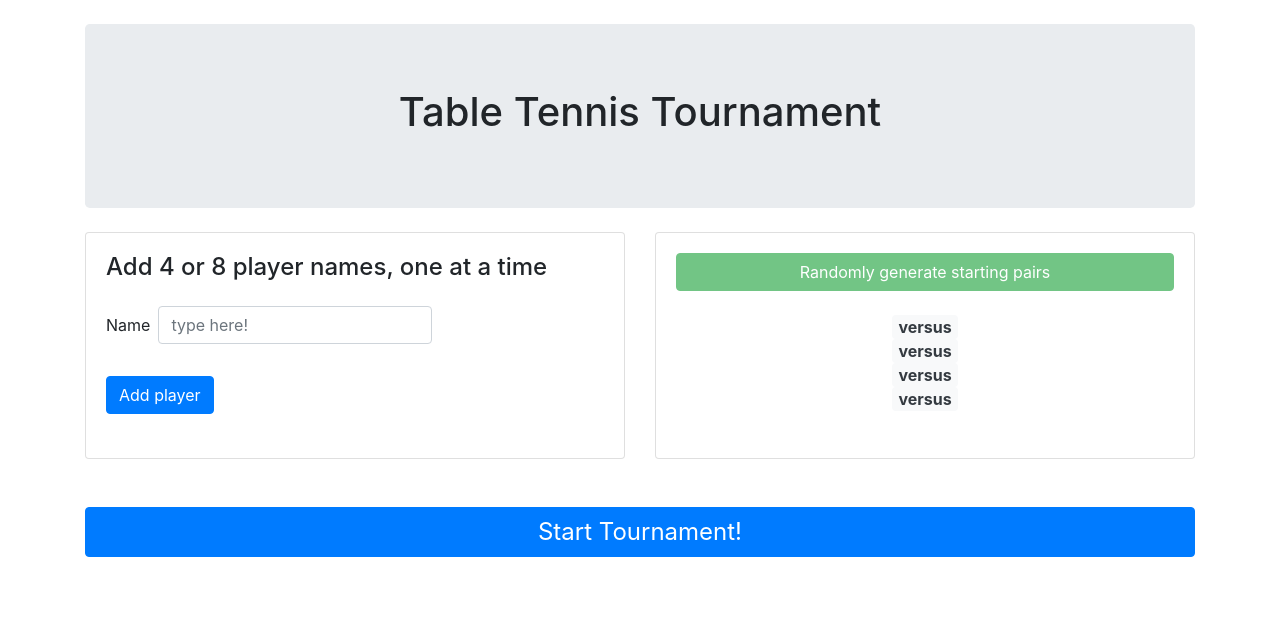
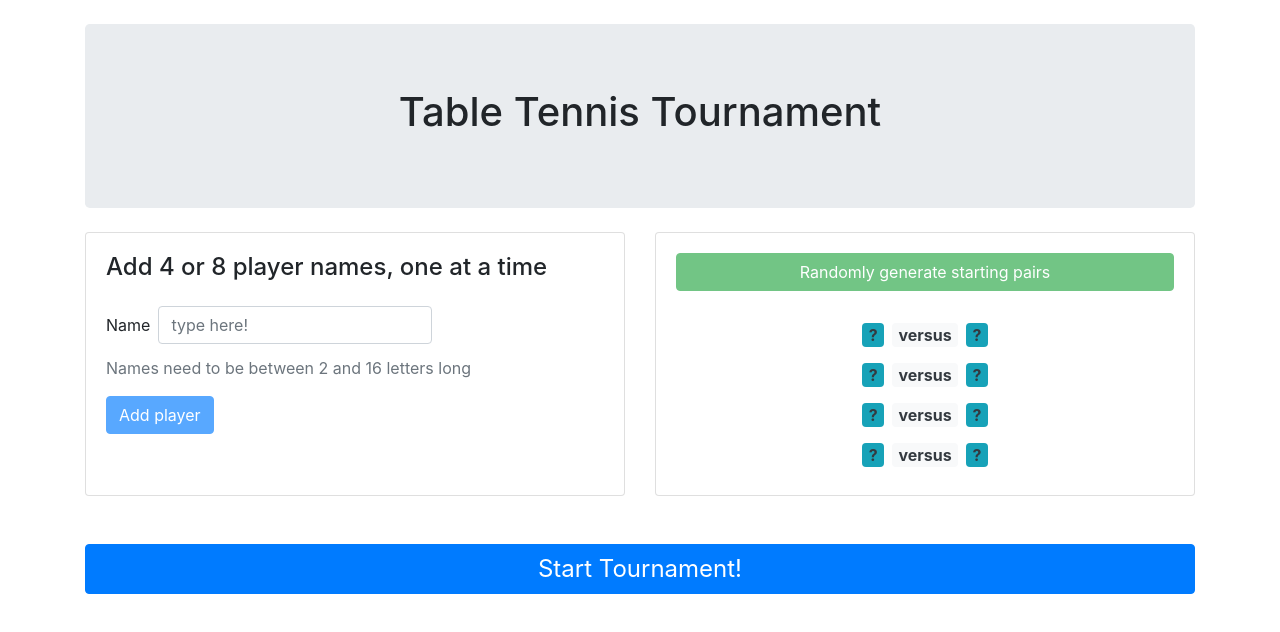
Before and after one commit to naranjita11/develop-me--technical-challenge, a React (Create React App) app: page / in a window 1280 px wide. Shown: the top 632 px of the page. Built offline with nearby package versions, Linux system fonts and the light colour scheme.

Commit message:
validation rules and messages on settings

```diff
--- a/src/components/PlayerForm.js
+++ b/src/components/PlayerForm.js
@@ -1,21 +1,27 @@
-const PlayerForm = ({ label, placeholder, value, handleChange, handleAdd, buttonText }) => {
+const PlayerForm = ({ label, placeholder, value, handleChange, validationMessage, disableConditions, handleAdd, buttonText }) => {
 
     return (
         <>
             <form className="form-group">
-                <div className="form-inline mb-4">
+                <div className="form-inline">
                     <label className="mr-2 mb-2">{ label }</label>
                     <input
                         className="form-control mb-2"
                         type="text"
+                        minLength="2"
+                        maxLength="16"
                         placeholder={ placeholder }
                         value={ value }
                         onChange={ handleChange }
                     />
                 </div>
+                <p className="form-text text-muted">
+                    { validationMessage }
+                </p>
 
                 <button
                     className="btn btn-primary"
+                    disabled={ disableConditions }
                     onClick={ handleAdd }
                     >{ buttonText }
                 </button>
--- a/src/components/PlayerPairings.js
+++ b/src/components/PlayerPairings.js
@@ -7,23 +7,23 @@ const PlayerPairings = ({ array }) => {
     return (
         <div className="mt-4 mb-0 text-center">
             <div>
-                <span style={ badgeStyling } className="badge bg-info text-dark m-2">{ array[0] }</span>
+                <span style={ badgeStyling } className="badge bg-info text-dark m-2">{ array.length !== 0 ? array[0] : "?" }</span>
                 <span style={ badgeStyling } className="badge bg-light text-dark">versus</span>
-                <span style={ badgeStyling } className="badge bg-info text-dark m-2">{ array[1] }</span><br />
+                <span style={ badgeStyling } className="badge bg-info text-dark m-2">{ array.length !== 0 ? array[1] : "?" }</span><br />
 
-                <span style={ badgeStyling } className="badge bg-info text-dark m-2">{ array[2] }</span>
+                <span style={ badgeStyling } className="badge bg-info text-dark m-2">{ array.length !== 0 ? array[2] : "?" }</span>
                 <span style={ badgeStyling } className="badge bg-light text-dark">versus</span>
-                <span style={ badgeStyling } className="badge bg-info text-dark m-2">{ array[3] }</span>
+                <span style={ badgeStyling } className="badge bg-info text-dark m-2">{ array.length !== 0 ? array[3] : "?" }</span>
             </div>
 
             <div>
-                <span style={ badgeStyling } className="badge bg-info text-dark m-2">{ array[4] }</span>
+                <span style={ badgeStyling } className="badge bg-info text-dark m-2">{ array.length !== 0 ? array[4] : "?" }</span>
                 <span style={ badgeStyling } className="badge bg-light text-dark">versus</span>
-                <span style={ badgeStyling } className="badge bg-info text-dark m-2">{ array[5] }</span><br />
+                <span style={ badgeStyling } className="badge bg-info text-dark m-2">{ array.length !== 0 ? array[5] : "?" }</span><br />
 
-                <span style={ badgeStyling } className="badge bg-info text-dark m-2">{ array[6] }</span>
+                <span style={ badgeStyling } className="badge bg-info text-dark m-2">{ array.length !== 0 ? array[6] : "?" }</span>
                 <span style={ badgeStyling } className="badge bg-light text-dark">versus</span>
-                <span style={ badgeStyling } className="badge bg-info text-dark m-2">{ array[7] }</span>
+                <span style={ badgeStyling } className="badge bg-info text-dark m-2">{ array.length !== 0 ? array[7] : "?" }</span>
             </div>
         </div>
 
--- a/src/components/Settings/Settings.js
+++ b/src/components/Settings/Settings.js
@@ -10,6 +10,7 @@ const PlayerDisplay = ({ handleSave }) => {
 
     const [name, setName] = useState("");
     const [players, setPlayers] = useState([]);
+    const [message, setMessage] = useState("Names need to be between 2 and 16 letters long");
     const [randomisedPlayers, setRandomisedPlayers] = useState([]);
 
     const handleChangeName = (e) => {
@@ -18,8 +19,15 @@ const PlayerDisplay = ({ handleSave }) => {
 
     const handleAddPlayer = (e) => {
         e.preventDefault();
-        setPlayers([...players, name]);
-        setName("");
+        if (players.includes(name)) {
+            setMessage("Each name needs to be unique!");
+        }
+
+        else {
+            setPlayers([...players, name]);
+            setName("");
+            setMessage("");
+        }
     }
 
     const randomise = (array) => {
@@ -56,8 +64,10 @@ const PlayerDisplay = ({ handleSave }) => {
                         placeholder="type here!"
                         value={ name }
                         handleChange={ handleChangeName }
+                        validationMessage={ message }
                         buttonText="Add player"
                         handleAdd={ handleAddPlayer }
+                        disableConditions={ name.length < 2 || players.length >= 8 }
                     />
 
                     <NamesArray
```
